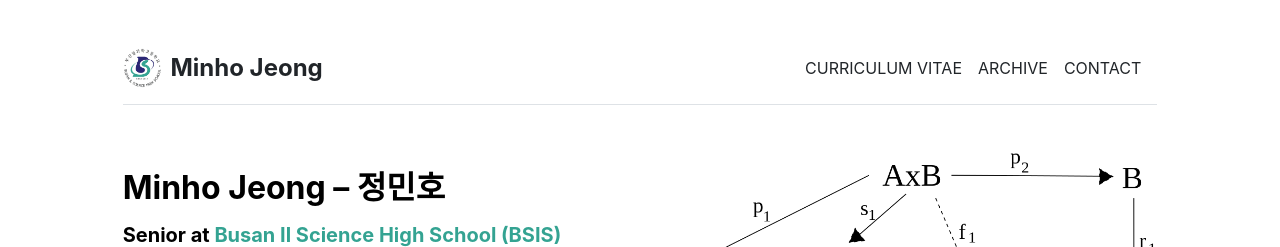
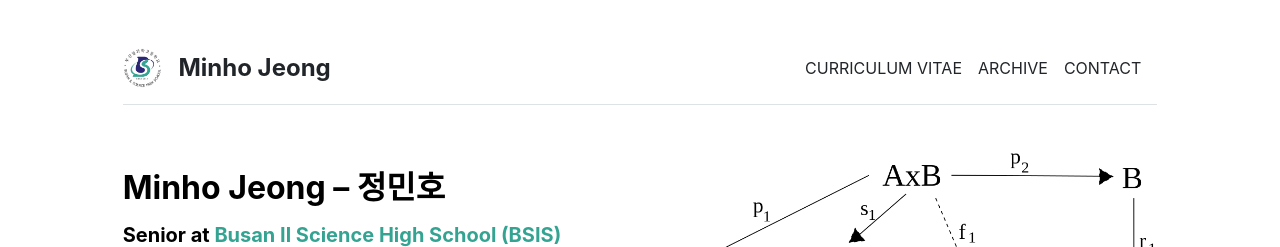
Before and after one commit to mino-jeong/mino-jeong.github.io, a Jekyll site: the page built from index.md, in a window 1280 px wide. Shown: the top 247 px of the page. Built offline with Jekyll 4.4.1, drawn with Linux system fonts in a browser that asks for light colours.

Commit message:
Update header.html

```diff
--- a/_includes/header.html
+++ b/_includes/header.html
@@ -1,7 +1,7 @@
 <header class="d-flex flex-column flex-md-row align-items-center pb-3 mb-5 border-bottom">
   <div class="d-flex align-items-center">
     <a href="{{ site.github.url }}/" class="d-flex align-items-center text-decoration-none">
-      <img src="{{ site.github.url }}/assets/bsis-logo.png" alt="Site Logo" class="me-2" style="height: 40px;">
+      <img src="{{ site.github.url }}/assets/bsis-logo.png" alt="Site Logo" class="me-3" style="height: 40px;">
       <span class="fs-4 fw-bold">{{ site.title }}</span>
     </a>
     <a href="{{ site.github.url }}/" class="d-flex align-items-center text-decoration-none">
```
